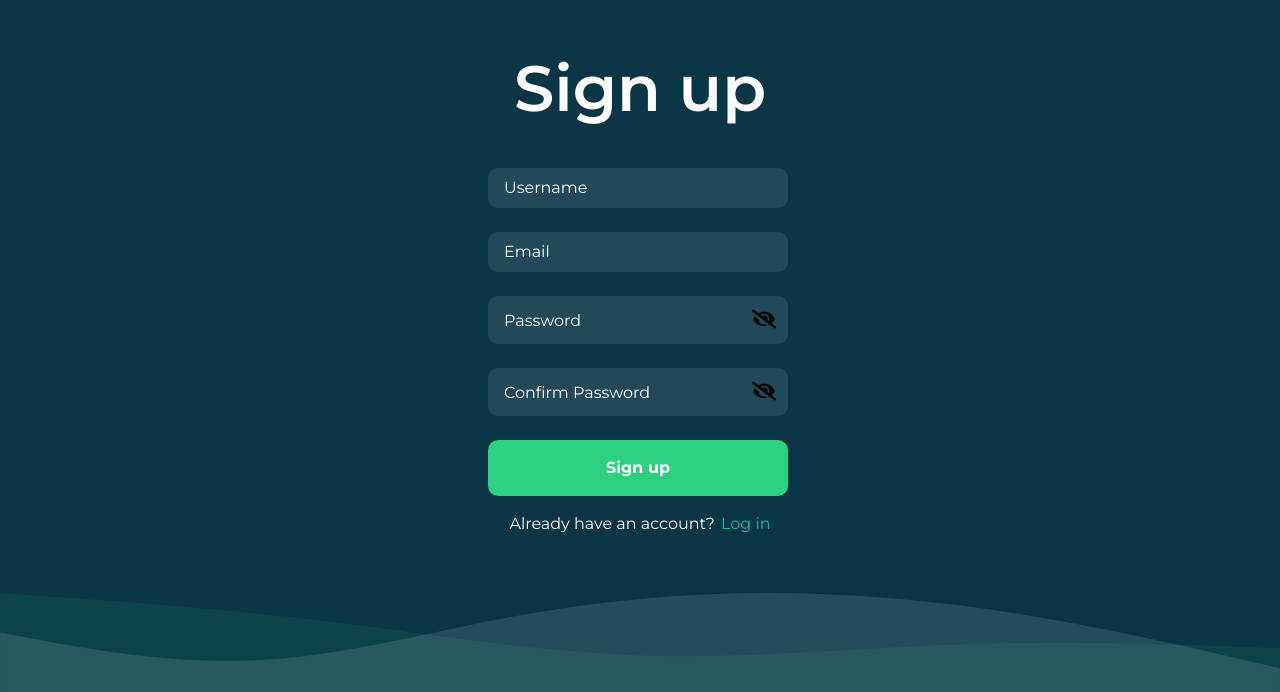
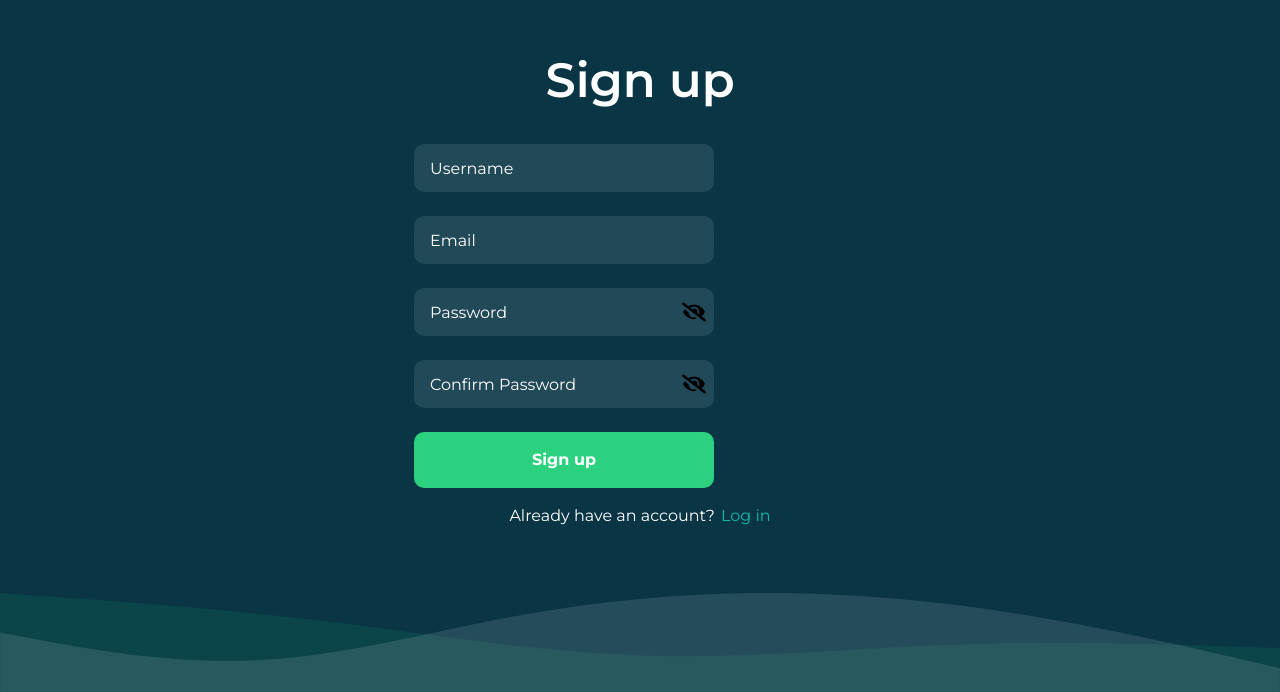
Before and after one commit to cdeveloper123/Movie-app, a Next.js app: page /auth/signup in a window 1280 px wide. Shown: the part 108-800 px from the top of the page. Built offline with nearby package versions, Linux system fonts and the light colour scheme.

Commit message:
resposniveness

```diff
--- a/app/auth/login/page.js
+++ b/app/auth/login/page.js
@@ -98,19 +98,19 @@ export default function Login() {
 
   return (
     <div className="min-h-screen flex items-center justify-center z-20 relative">
-      <div className="w-80">
-        <h1 className="text-white text-center text-[64px] font-semibold leading-[80px]">
+      <div className="w-full max-w-[400px] px-4">
+        <h1 className="text-white text-center text-4xl sm:text-5xl md:text-6xl font-semibold leading-[80px]">
           Sign in
         </h1>
 
-        <div className="mt-10 px-2">
+        <div className="mt-10">
           <div>
             <input
               type="text"
               onChange={(e) => onInputChange(e)}
               name="email"
               placeholder="Email"
-              className={`w-[300px] h-45 flex-shrink-0 p-2 pl-4 rounded-[10px] bg-[#224957] placeholder:text-white text-white ${
+              className={`w-full sm:w-[300px] h-12 flex-shrink-0 p-2 pl-4 rounded-[10px] bg-[#224957] placeholder:text-white text-white ${
                 errors.email ? "border border-[#EB5757] caret-[#EB5757]" : ""
               }`}
               autoComplete="on"
@@ -120,13 +120,13 @@ export default function Login() {
             )}
           </div>
 
-          <div>
+          <div className="mt-6 relative">
             <input
               type={passwordVisible ? "text" : "password"}
               onChange={(e) => onInputChange(e)}
               name="password"
               placeholder="Password"
-              className={`w-[300px] h-12 flex-shrink-0 p-2 pl-4 mt-6 rounded-[10px] bg-[#224957] placeholder:text-white text-white ${
+              className={`w-full sm:w-[300px] h-12 flex-shrink-0 p-2 pl-4 rounded-[10px] bg-[#224957] placeholder:text-white text-white ${
                 errors.password ? "border border-[#EB5757] caret-[#EB5757]" : ""
               }`}
               autoComplete="on"
@@ -135,7 +135,7 @@ export default function Login() {
               onClick={() => {
                 setPasswordVisible((prevState) => !prevState);
               }}
-              className="relative left-[16rem] bottom-[2rem] transform -translate-y-1/2 cursor-pointer"
+              className="absolute right-4 sm:right-20 top-[50%] transform -translate-y-1/2 cursor-pointer"
             >
               {passwordVisible ? (
                 <FaEye className="text-black text-2xl" />
@@ -143,16 +143,17 @@ export default function Login() {
                 <FaEyeSlash className="text-black text-2xl" />
               )}
             </span>
+
             {errors.password && (
               <p className="text-[#EB5757] text-sm mt-1.5">{errors.password}</p>
             )}
           </div>
 
-          <div className="flex justify-center items-center mb-6 mt-6">
+          <div className="flex items-center mt-6">
             <input
               type="checkbox"
               id="rememberMe"
-              className="w-5 h-5 mr-2 flex-shrink-0 border round accent-[#224957] border-white rounded-[5px] checked:bg-[#000] checked:border-transparent cursor-pointer"
+              className="w-5 h-5 mr-2 flex-shrink-0 border rounded-[5px] accent-[#224957] border-white cursor-pointer"
             />
             <label
               htmlFor="rememberMe"
@@ -165,14 +166,14 @@ export default function Login() {
           <button
             onClick={() => handleLogin()}
             disabled={loading ? true : false}
-            className={`w-[300px] items-center gap-[5px] px-6 py-4 rounded-[10px] bg-[#2BD17E] text-white font-bold text-base text-center`}
+            className="w-full sm:w-[300px] mt-6 px-6 py-4 rounded-[10px] bg-[#2BD17E] text-white font-bold text-base text-center"
           >
             Log in
           </button>
           {loading && <Loader />}
 
           <p className="text-center mt-4 text-white">
-            {`Don't have an account? `}
+            Don't have an account?{" "}
             <Link
               href={"/auth/signup"}
               className="cursor-pointer text-teal-500 hover:text-teal-600 ml-0.5"
--- a/app/auth/signup/page.js
+++ b/app/auth/signup/page.js
@@ -65,7 +65,8 @@ export default function SignUp() {
       setErrors((prevErrors) => ({ ...prevErrors, email: "" }));
     }
 
-    const passwordRegex = /^(?=.*[a-z])(?=.*[A-Z])(?=.*[!@#$%^&*(),.?":{}|<>]).{6,}$/;
+    const passwordRegex =
+      /^(?=.*[a-z])(?=.*[A-Z])(?=.*[!@#$%^&*(),.?":{}|<>]).{6,}$/;
     if (isInputEmpty(signupData.password)) {
       setErrors((prevErrors) => ({
         ...prevErrors,
@@ -75,7 +76,8 @@ export default function SignUp() {
     } else if (!passwordRegex.test(signupData.password)) {
       setErrors((prevErrors) => ({
         ...prevErrors,
-        password: "Password must be at least 6 characters long, contain one uppercase letter, one lowercase letter, and one special character.",
+        password:
+          "Password must be at least 6 characters long, contain one uppercase letter, one lowercase letter, and one special character.",
       }));
       isValid = false;
     } else {
@@ -138,19 +140,19 @@ export default function SignUp() {
 
   return (
     <div className="min-h-screen flex items-center justify-center z-20 relative">
-      <div className="w-80">
-        <h1 className="text-white text-center text-[64px] font-semibold leading-[80px]">
+      <div className="w-full max-w-[400px] sm:max-w-[500px] px-4 sm:px-6">
+        <h1 className="text-white text-center text-4xl sm:text-5xl font-semibold leading-[80px]">
           Sign up
         </h1>
 
-        <div className="mt-10 px-2">
+        <div className="mt-10">
           <div>
             <input
               type="text"
               onChange={(e) => onInputChange(e)}
               name="username"
               placeholder="Username"
-              className={`w-[300px] h-45 flex-shrink-0 p-2 pl-4 rounded-[10px] bg-[#224957] placeholder:text-white text-white ${
+              className={`w-full sm:w-[300px] h-12 p-2 pl-4 rounded-[10px] bg-[#224957] placeholder:text-white text-white ${
                 errors.username ? "border border-[#EB5757] caret-[#EB5757]" : ""
               }`}
               autoComplete="on"
@@ -160,13 +162,13 @@ export default function SignUp() {
             )}
           </div>
 
-          <div>
+          <div className="mt-6">
             <input
               type="text"
               onChange={(e) => onInputChange(e)}
               name="email"
               placeholder="Email"
-              className={`w-[300px] h-45 flex-shrink-0 p-2 pl-4 mt-6 rounded-[10px] bg-[#224957] placeholder:text-white text-white ${
+              className={`w-full sm:w-[300px] h-12 p-2 pl-4 rounded-[10px] bg-[#224957] placeholder:text-white text-white ${
                 errors.email ? "border border-[#EB5757] caret-[#EB5757]" : ""
               }`}
               autoComplete="on"
@@ -175,18 +177,15 @@ export default function SignUp() {
               <p className="text-[#EB5757] text-sm mt-1.5">{errors.email}</p>
             )}
           </div>
-          <div>
-            <div>
-              <div className="relative">
+
+          <div className="mt-6 relative">
             <input
               type={passwordVisible ? "text" : "password"}
               onChange={(e) => onInputChange(e)}
               name="password"
               placeholder="Password"
-                  className={`w-[300px] h-12 flex-shrink-0 p-2 pl-4 mt-6 rounded-[10px] bg-[#224957] placeholder:text-white text-white ${
-                    errors.password
-                      ? "border border-[#EB5757] caret-[#EB5757]"
-                      : ""
+              className={`w-full sm:w-[300px] h-12 p-2 pl-4 rounded-[10px] bg-[#224957] placeholder:text-white text-white ${
+                errors.password ? "border border-[#EB5757] caret-[#EB5757]" : ""
               }`}
               autoComplete="on"
             />
@@ -194,7 +193,7 @@ export default function SignUp() {
               onClick={() => {
                 setPasswordVisible((prevState) => !prevState);
               }}
-                  className="absolute right-4 top-[65%] transform -translate-y-1/2 cursor-pointer"
+              className="absolute right-4 sm:right-40 top-[50%] transform -translate-y-1/2 cursor-pointer"
             >
               {passwordVisible ? (
                 <FaEye className="text-black text-2xl" />
@@ -202,21 +201,18 @@ export default function SignUp() {
                 <FaEyeSlash className="text-black text-2xl" />
               )}
             </span>
-              </div>
-            </div>
             {errors.password && (
               <p className="text-[#EB5757] text-sm mt-1.5">{errors.password}</p>
             )}
           </div>
 
-          <div>
-            <div className="relative">
+          <div className="mt-6 relative">
             <input
               type={confirmPasswordVisible ? "text" : "password"}
               onChange={(e) => onInputChange(e)}
               name="confirmPassword"
               placeholder="Confirm Password"
-                className={`w-[300px] h-12 flex-shrink-0 p-2 pl-4 mt-6 rounded-[10px] bg-[#224957] placeholder:text-white text-white ${
+              className={`w-full sm:w-[300px] h-12 p-2 pl-4 rounded-[10px] bg-[#224957] placeholder:text-white text-white ${
                 errors.confirmPassword
                   ? "border border-[#EB5757] caret-[#EB5757]"
                   : ""
@@ -227,7 +223,7 @@ export default function SignUp() {
               onClick={() => {
                 setConfirmPasswordVisible((prevState) => !prevState);
               }}
-                className="absolute right-4 top-[65%] transform -translate-y-1/2 cursor-pointer"
+              className="absolute right-4 sm:right-40 top-[50%] transform -translate-y-1/2 cursor-pointer"
             >
               {confirmPasswordVisible ? (
                 <FaEye className="text-black text-2xl" />
@@ -235,7 +231,6 @@ export default function SignUp() {
                 <FaEyeSlash className="text-black text-2xl" />
               )}
             </span>
-            </div>
             {errors.confirmPassword && (
               <p className="text-[#EB5757] text-sm mt-1.5">
                 {errors.confirmPassword}
@@ -245,7 +240,7 @@ export default function SignUp() {
 
           <button
             onClick={() => submitForm()}
-            className={`w-[300px] items-center gap-[5px] px-6 py-4 mt-6 rounded-[10px] bg-[#2BD17E] text-white font-bold text-base text-center`}
+            className={`w-full sm:w-[300px] mt-6 px-6 py-4 rounded-[10px] bg-[#2BD17E] text-white font-bold text-base text-center`}
             disabled={loading ? true : false}
           >
             Sign up
@@ -253,7 +248,7 @@ export default function SignUp() {
           {loading && <Loader />}
 
           <p className="text-center mt-4 text-white">
-            {`Already have an account? `}
+            Already have an account?{" "}
             <Link
               href="/auth/login"
               className="cursor-pointer text-teal-500 hover:text-teal-600 ml-0.5"
```
Lines whose indentation alone changed are shown as unchanged.
